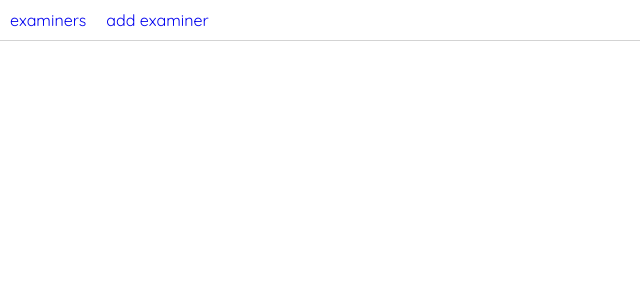
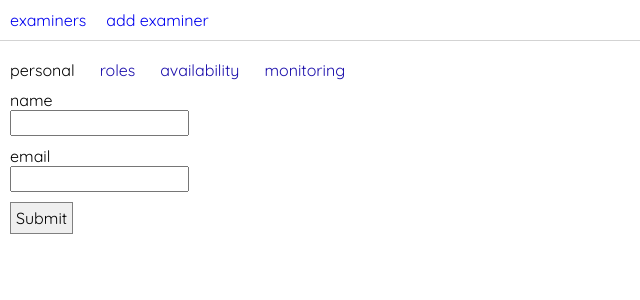
Before and after one commit to chrisjkellett/sessions-allocation, a React app: page /examiners/edit/1 in a window 1280 px wide. Shown: the top 300 px of the page, without its empty margins (0-640 px from the left). Built offline with nearby package versions, Linux system fonts and the light colour scheme.

Commit message:
edit btn pushes correct url

```diff
--- a/src/App.js
+++ b/src/App.js
@@ -12,7 +12,7 @@ class App extends Component {
         <Header />
         <Route path='/' exact component={Examiners} />
         <Route path='/examiners/add' exact component={AddExaminers} />
-        <Route path="/edit-examiner/:id" exact component={AddExaminers}/>
+        <Route path="/examiners/edit/:id" exact component={AddExaminers}/>
       </Wrapper>
     );
   }
--- a/src/containers/views/Examiners/Examiners.js
+++ b/src/containers/views/Examiners/Examiners.js
@@ -2,7 +2,7 @@ import React, {Component} from 'react';
 import {connect} from 'react-redux';
 import * as actions from '../../../store/actions/examiners';
 import classes from './Examiners.css';
-import {examinerTableHeaders, renderName, renderRoles, renderLevels, renderAvailability, renderBtns} from './utility';
+import {examinerTableHeaders, renderName, renderRoles, renderLevels, renderAvailability, renderBtns, formatURL} from './utility';
 import Table from '../../wrappers/Table/Table';
 import Loading from '../../../components/Misc/Loading';
 
@@ -13,6 +13,7 @@ class Examiners extends Component{
 
   handleEdit = (name) =>{
     this.props.editModeOn();
+    this.props.history.push('/examiners/' + formatURL(name));
   }
 
   handleDelete = (id) => {
@@ -24,7 +25,7 @@ class Examiners extends Component{
       <section className={classes.Examiners}>
         <Table labels={examinerTableHeaders}>
           {this.props.examiners === null ? <Loading /> : this.props.examiners.map(examiner => (
-            <tr className={classes.Row}>
+            <tr className={classes.Row} key={examiner.id}>
               {renderName(examiner)}
               {renderRoles(examiner, classes)}
               {renderLevels(examiner, classes)}
--- a/src/containers/views/Examiners/utility.js
+++ b/src/containers/views/Examiners/utility.js
@@ -72,3 +72,7 @@ export const renderBtns = (examiner, classes, deleteHandler, editHandler) => {
     </td>
   )
 }
+
+export const formatURL = (str) => {
+  return str.toLowerCase().replace(" ", "");
+}
```
